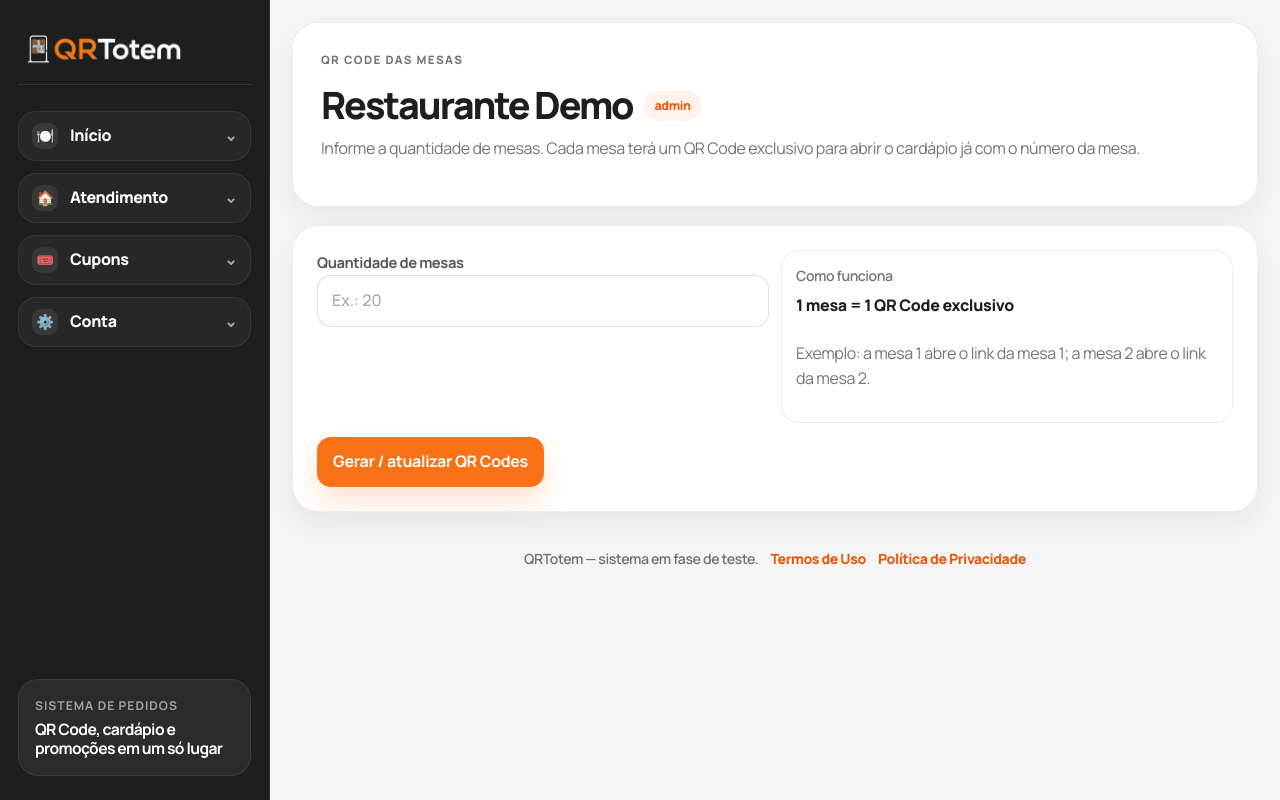
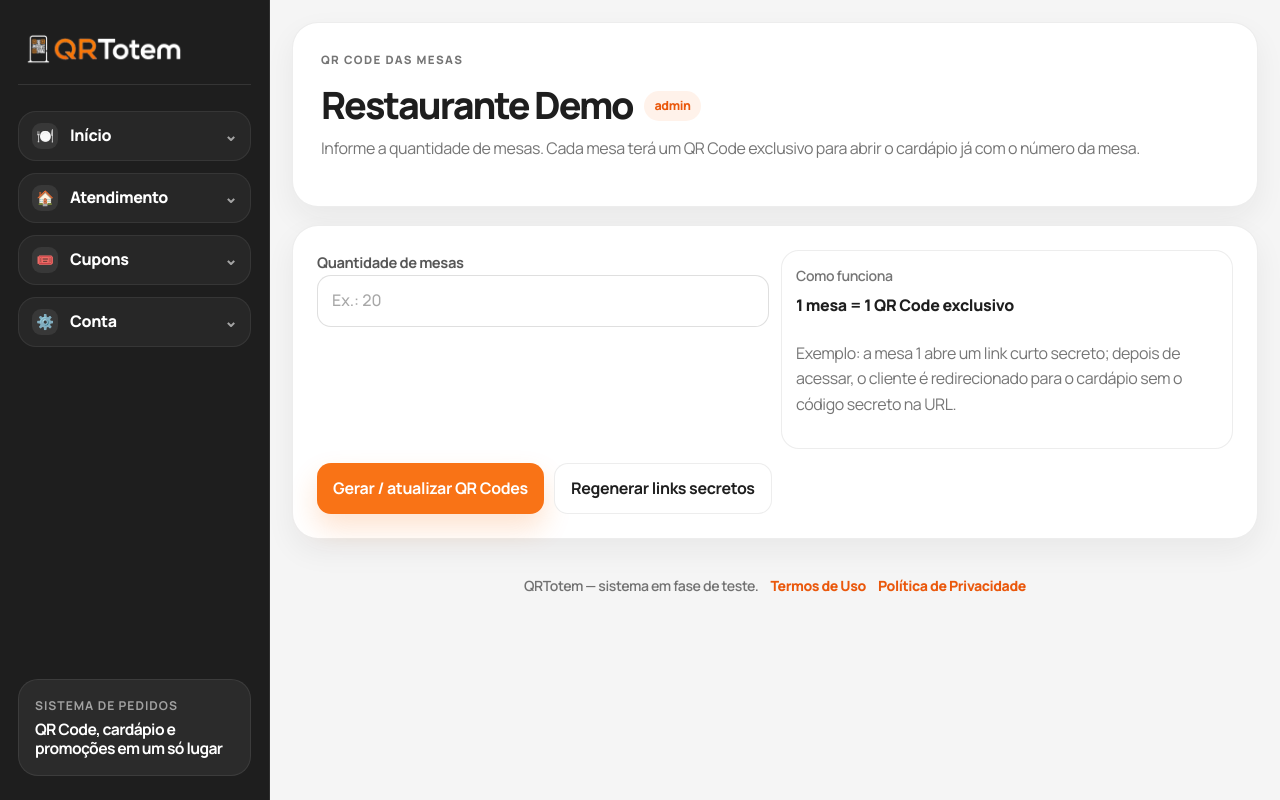
Before and after one commit to camisagilberto/restaurante, a Flask app: page /mesas in a window 1280 px wide. Run offline with Flask 3, Linux system fonts and the light colour scheme; the visitor is signed in with stand-in values (Sample User, id 1); data comes from the database, SQL or seed files in the repository.

Commit message:
Update tables_setup.html

```diff
--- a/app/templates/client/tables_setup.html
+++ b/app/templates/client/tables_setup.html
@@ -26,12 +26,13 @@
       <div class="table-count-help">
         <span class="summary-label">Como funciona</span>
         <strong>1 mesa = 1 QR Code exclusivo</strong>
-        <p class="muted">Exemplo: a mesa 1 abre o link da mesa 1; a mesa 2 abre o link da mesa 2.</p>
+        <p class="muted">Exemplo: a mesa 1 abre um link curto secreto; depois de acessar, o cliente é redirecionado para o cardápio sem o código secreto na URL.</p>
       </div>
     </div>
 
     <div class="status-actions">
       <button type="submit" class="btn btn-primary">Gerar / atualizar QR Codes</button>
+      <button type="submit" name="regenerate_tokens" value="1" class="btn btn-secondary" onclick="return confirm('Isso vai gerar novos links secretos e os QR Codes antigos deixarão de funcionar. Deseja continuar?')">Regenerar links secretos</button>
     </div>
   </form>
 </section>
@@ -41,8 +42,11 @@
   <div class="section-heading">
     <div>
       <h3>QR Codes gerados</h3>
-      <p class="muted">Imprima ou salve cada QR Code e coloque na mesa correspondente.</p>
+      <p class="muted">Imprima ou salve cada QR Code e coloque na mesa correspondente. Os links usam códigos curtos secretos e redirecionam o cliente para o cardápio sem expor o código na URL final.</p>
     </div>
+    {% if pdf_url %}
+      <a class="btn btn-primary" href="{{ pdf_url }}">Baixar todos em PDF</a>
+    {% endif %}
   </div>
 
   <div class="qr-grid">
@@ -55,7 +59,7 @@
 
         <img class="qr-image" src="{{ table.qr_data_uri }}" alt="QR Code da mesa {{ table.number }}">
 
-        <p class="qr-url">{{ table.url }}</p>
+        <p class="qr-url">Link curto seguro: {{ table.url }}</p>
 
         <div class="status-actions">
           <a class="btn btn-secondary btn-block" href="{{ table.qr_data_uri }}" download="mesa-{{ table.number }}-qrcode.png">Baixar QR</a>
```
